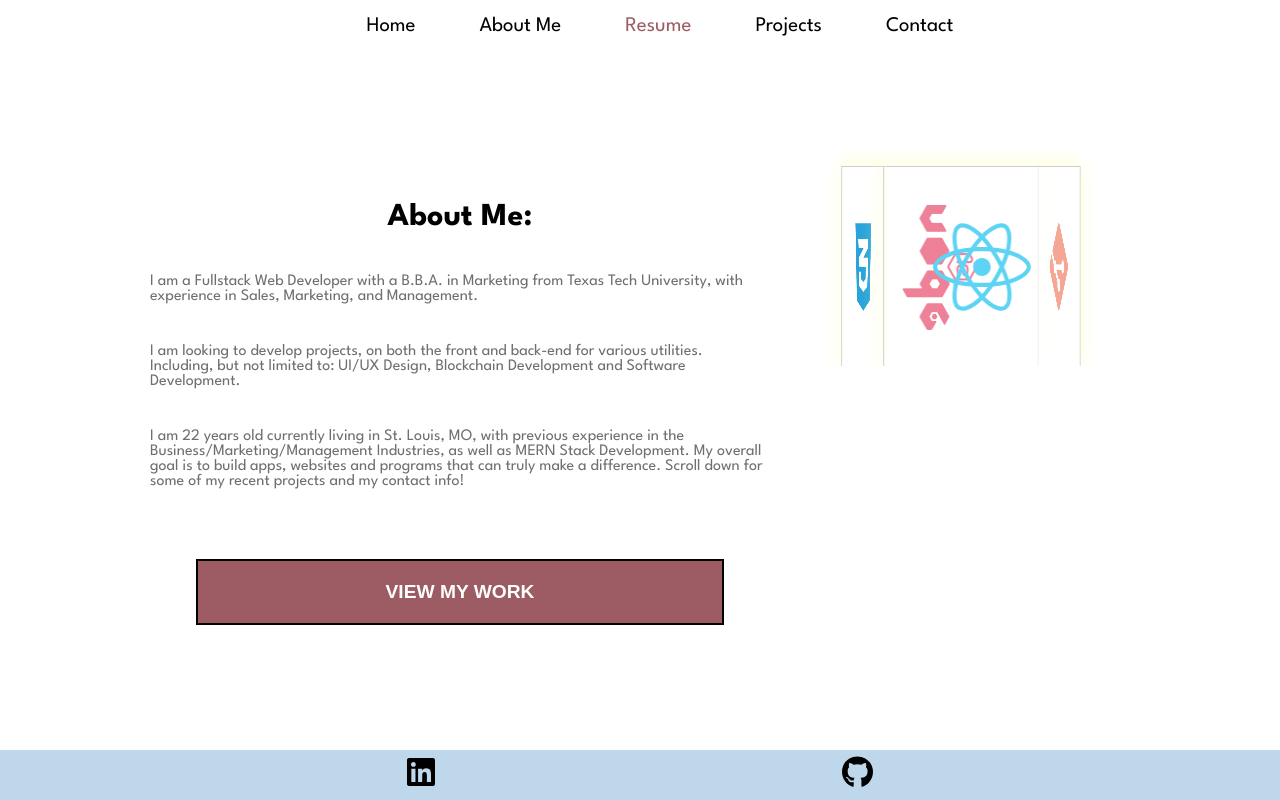
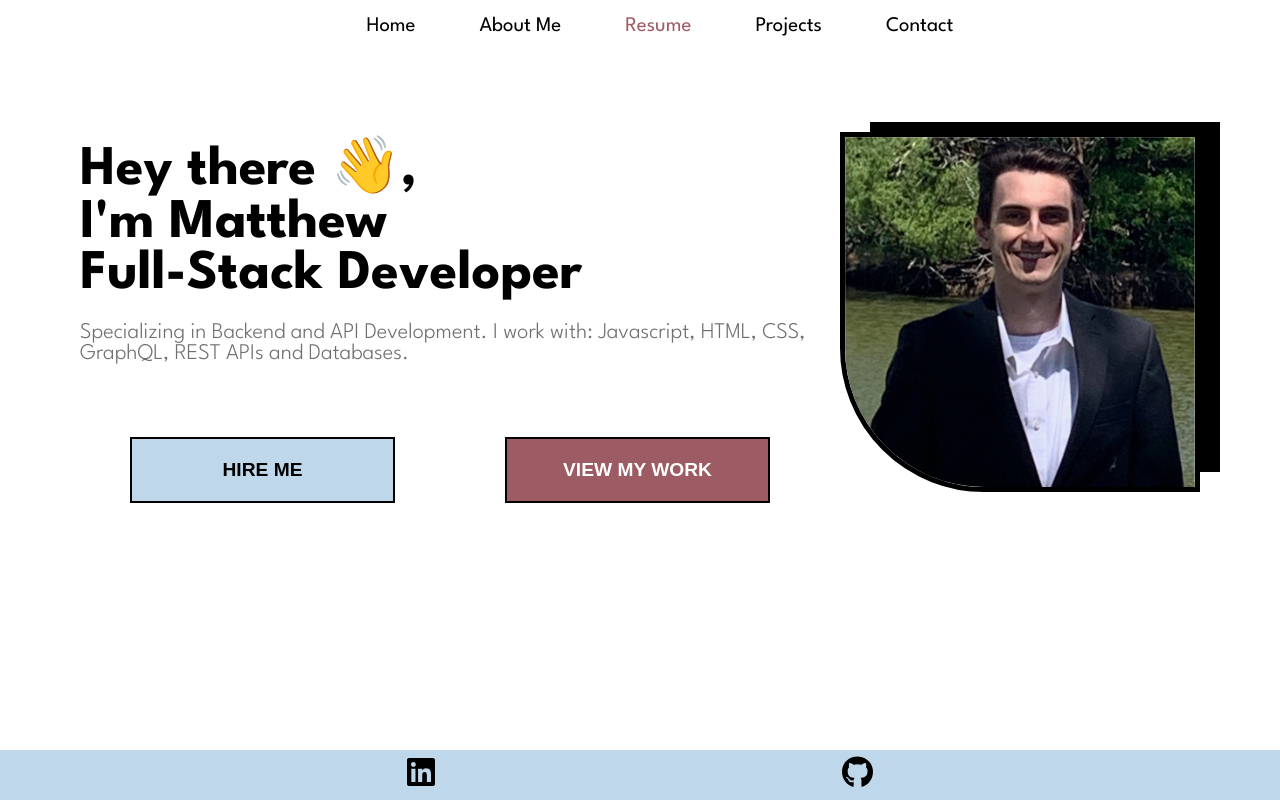
Before and after one commit to mberti13/mberti-portfolio, a React (Create React App) app: page /about in a window 1280 px wide. Built offline with nearby package versions, Linux system fonts and the light colour scheme.

Commit message:
redid routes

```diff
--- a/package.json
+++ b/package.json
@@ -1,6 +1,7 @@
 {
   "name": "mberti-portfolio",
   "version": "0.1.0",
+  "homepage": "https://mberti13.github.io/mberti-portfolio",
   "private": true,
   "dependencies": {
     "@emailjs/browser": "^3.6.2",
@@ -20,7 +21,6 @@
     "uuid": "^8.3.2",
     "web-vitals": "^2.1.4"
   },
-  "homepage": "https://mberti13.github.io/mberti-portfolio",
   "scripts": {
     "predeploy": "npm run build",
     "deploy": "gh-pages -d build",
--- a/src/App.jsx
+++ b/src/App.jsx
@@ -1,6 +1,6 @@
 import React from "react";
 
-import { BrowserRouter as Router, Route, Routes} from "react-router-dom";
+import { HashRouter as Router, Route, Routes} from "react-router-dom";
 
 import Nav from './components/Nav';
 import Header from "./components/Header";
--- a/src/components/Nav.jsx
+++ b/src/components/Nav.jsx
@@ -7,7 +7,7 @@
     <nav className='sticky-nav'>
         <ul>
             <li><Link to={"/"}>Home</Link></li>
-            <li><Link to={"about"}>About Me</Link></li>
+            <li><Link to={"/about"}>About Me</Link></li>
             <li><a href="https://docs.google.com/document/d/1x1TdlubHrWFR0pQXBxFbFX2pLXvMj8u7pe4RPQKmK1s/edit?usp=sharing" target="_blank" rel="noreferrer noopener" className='resume-link'>Resume</a></li>
             <li><Link to={"/projects"}>Projects</Link></li>
             <li><Link to={"/contact"}>Contact</Link></li>
```
Also changed, not shown: 7 other files (tests, documents, lock files or other folders).
